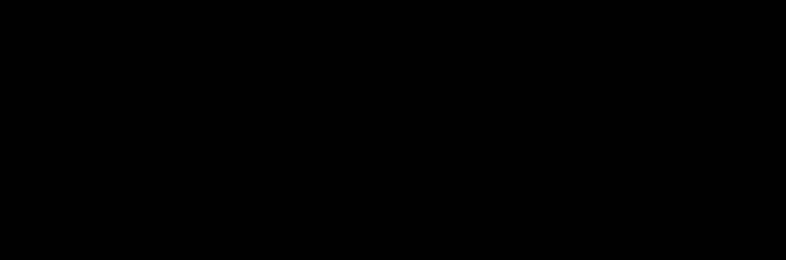
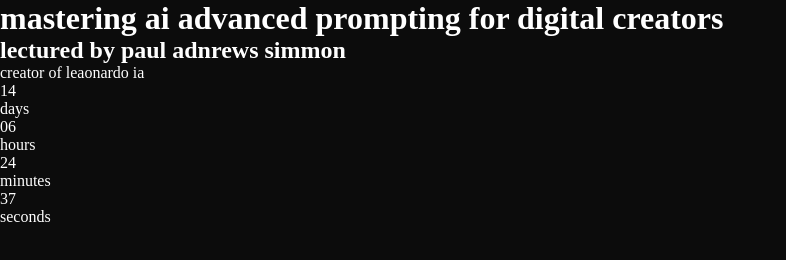
Before and after one commit to Anaflorentino/event_page, a website built with Parcel: page src/index.html in a window 1280 px wide. Shown: the whole page, without its empty margins (0-786 px from the left). Built offline with nearby package versions, Linux system fonts and the light colour scheme.

Commit message:
create hero section and variables

```diff
--- a/src/index.html
+++ b/src/index.html
@@ -11,7 +11,41 @@
     <title>Document</title>
 </head>
 <body>
-
+    <main class="container hero">
+    <h1 class="hero__title">mastering ai
+        advanced prompting
+        for digital creators
+        </h1>
+    <h2 class="hero__subtitle">lectured by paul adnrews simmon</h2>
+    <p>creator of leaonardo ia</p>
+    <!-- COUNTER -->
+     <div class="counter">
+        <!-- days -->
+        <div class="counter__item">
+            <span class="counter__item__number">14</span>
+            <div class="counter__item__separator"></div>
+            <p class="counter__item__unit">days</p>
+        </div>
+        <!-- hours -->
+        <div class="counter__item">
+            <span class="counter__item__number">06</span>
+            <div class="counter__item__separator"></div>
+            <p class="counter__item__unit">hours</p>
+        </div>
+        <!-- minutes -->
+        <div class="counter__item">
+            <span class="counter__item__number">24</span>
+            <div class="counter__item__separator"></div>
+            <p class="counter__item__unit">minutes</p>
+        </div>
+        <!-- seconds -->
+        <div class="counter__item">
+            <span class="counter__item__number">37</span>
+            <div class="counter__item__separator"></div>
+            <p class="counter__item__unit">seconds</p>
+        </div>
+     </div>
+</main>
     <script src="./scripts/main.js"></script>
 </body>
 </html>
--- /dev/null
+++ b/src/styles/_variables.scss
@@ -0,0 +1,5 @@
+$bg-color: #0c0c0c;
+$accent-color: rgb(250, 99, 53);
+$text-color: #fff;
+$text-color-84: hsl(0, 0%, 84%);
+$text-color-64: hsl(0, 0%, 64%);
--- a/src/styles/main.scss
+++ b/src/styles/main.scss
@@ -1,3 +1,4 @@
+@use './variables';
 * {
     margin: 0;
     padding: 0;
@@ -5,6 +6,6 @@
 }
 
 body {
-    background-color: #000;
-    color: #fff;
+    background-color: variables.$bg-color;
+    color: variables.$text-color;
 }
```
